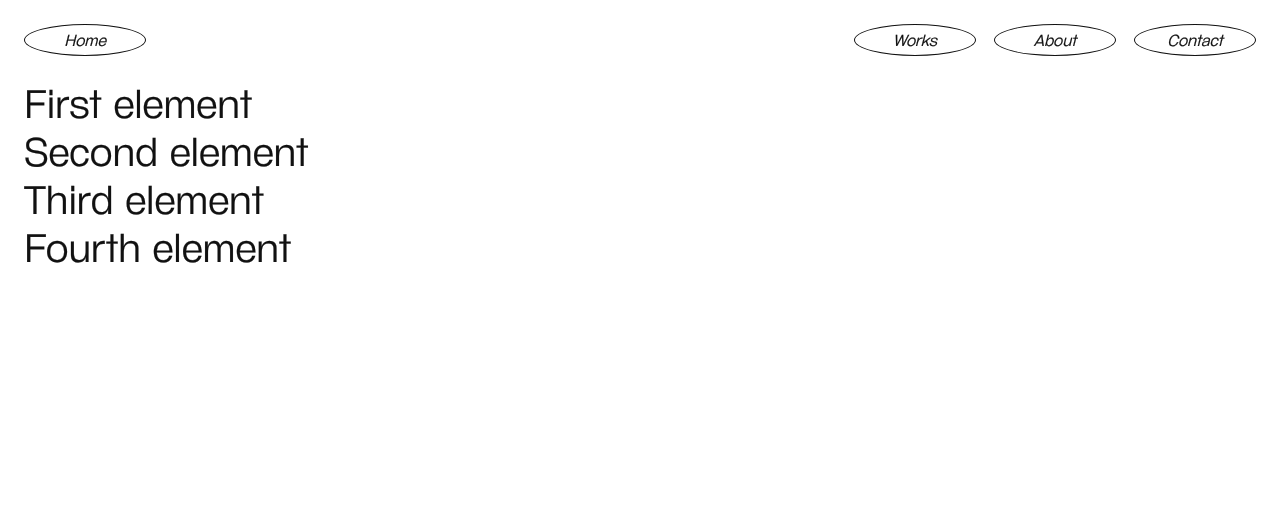
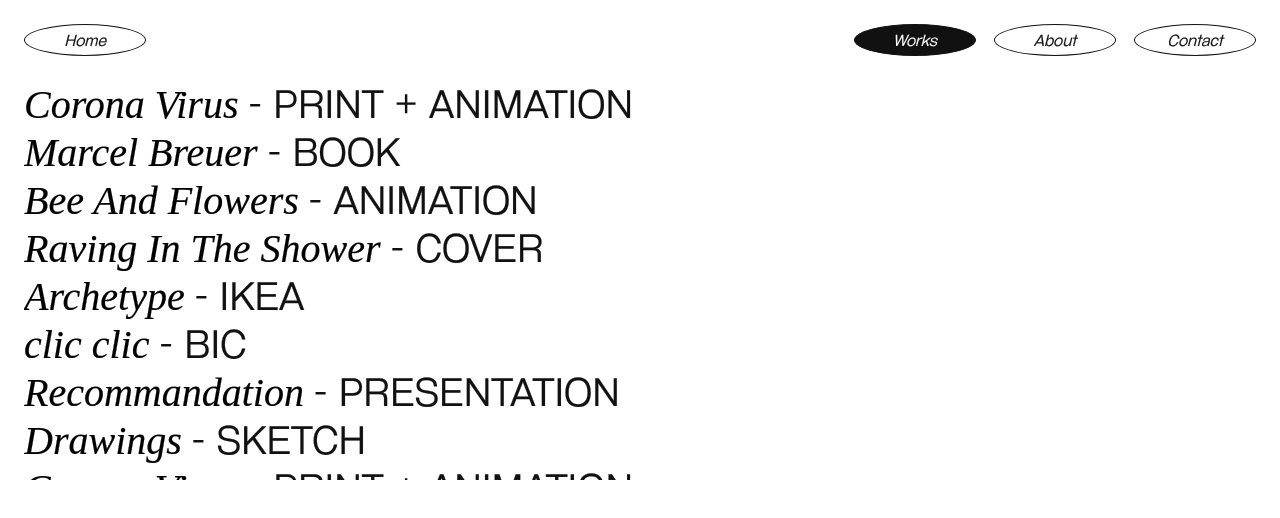
Before and after one commit to Hugofgx9/LouisePortfolio2, a Vue app: page /works in a window 1280 px wide. Shown: the top 518 px of the page. Built offline with nearby package versions, Linux system fonts and the light colour scheme.

Commit message:
ADD: mq-slot component

```diff
--- a/src/App.vue
+++ b/src/App.vue
@@ -1,19 +1,11 @@
 <script>
-import NavBar from '@/components/NavBar.vue'
+import mqSlot from '@/components/mq-slot.vue';
+import NavBar from '@/components/NavBar.vue';
 
 export default {
 	components: {
 		NavBar,
-  },
-  created: function () {
-    this.updateWidth();
-  },
-  methods: {
-    updateWidth: function () {
-      window.addEventListener( 'resize', () => {
-        this.$store.commit('setWindowWidth')
-      }, false)
-    }
+		mqSlot,
 	},
 }
 
@@ -21,8 +13,10 @@ export default {
 
 <template>
 	<div id="app">
+		<mq-slot mq="sm">
 			<NavBar />
 			<router-view/>
+		</mq-slot>
 	</div>
 </template>
 
--- a/src/components/InfiniteScroll.vue
+++ b/src/components/InfiniteScroll.vue
@@ -4,12 +4,26 @@ import infiniteScroll from '../myClass/infiniteScroll.js';
 export default {
 	name: 'InfiniteScroll',
 
+	data () {
+		return {
+			projects: [
+				{lib: 'Corona Virus', type: 'PRINT + ANIMATION'},
+				{lib: 'Marcel Breuer', type: 'BOOK'},
+				{lib: 'Bee And Flowers', type: 'ANIMATION'},
+				{lib: 'Raving In The Shower', type: 'COVER'},
+				{lib: 'Archetype', type: 'IKEA'},
+				{lib: 'clic clic', type: 'BIC'},
+				{lib: 'Recommandation', type: 'PRESENTATION'},
+				{lib: 'Drawings', type: 'SKETCH'},
+			]
+		}
+	},
+
 	mounted: function () {
 		const myScroll = new infiniteScroll('#infinit-scroll-box', 'ul');
 	},
 
 	methods: {
-
 	},
 
 	computed: {
@@ -24,10 +38,11 @@ export default {
 <template>
 	<div id='infinit-scroll-box'>
 		<ul>
-			<li>First element</li>
-			<li>Second element</li>
-			<li>Third element</li>
-			<li>Fourth element</li>
+			<li v-for="project in projects" :key="project.lib">
+				<a href="" >
+					<span class='italic-text'> {{ project.lib }} </span> - {{ project.type }}
+				</a>
+			</li>
 		</ul>
 	</div>
 
@@ -36,16 +51,24 @@ export default {
 <style lang='scss' scoped>
 
 #infinit-scroll-box {
-	height: 200px;
+	height: 400px;
 	overflow: scroll;
 
 	li{
 		font-size: 40px;
+
+		.italic-text {
+			color: black;
+		}
+
+		a:hover{
+			color: $second-color;
+		}
 	}
 
-	// &::-webkit-scrollbar {
- //    display: none;
-	// }
+	&::-webkit-scrollbar {
+    display: none;
+	}
 }
 
 
--- a/src/components/OvalLink.vue
+++ b/src/components/OvalLink.vue
@@ -61,10 +61,9 @@ a {
 	border-radius: 50%;
 	transition: all .1s ease;
 
-	&:hover {
+	&:hover, &.router-link-active {
 		background-color: $primary-color;
 		color: white;
-
 	}
 
 	&.sm {
--- /dev/null
+++ b/src/components/mq-slot.vue
@@ -0,0 +1,44 @@
+<script>
+export default {
+	name: 'mqSlot',
+	props: {
+		mq: {
+			type: String,
+			required: true,
+		}
+	},
+	data() {
+		return {
+			breakpoints: {
+				sm: 768,
+				lg: Infinity,
+			},
+			windowWidth: 0,
+		}
+	},
+	created: function () {
+		this.updateWidth();
+		console.log(this.breakpoints[this.mq]);
+	},
+	methods: {
+		updateWidth: function () {
+			window.addEventListener( 'resize', () => {
+				this.$store.commit('setWindowWidth')
+				this.windowWidth = this.$store.state.windowWidth;
+				console.log(this.breakpoints[this.mq] > this.windowWidth);
+			}, false)
+		}
+	},
+}
+</script>
+
+<template>
+	<div v-if="this.breakpoints[mq] > this.windowWidth">
+		<slot></slot>
+	</div>
+
+</template>
+
+<style lang="scss">
+
+</style>
--- a/src/myClass/infiniteScroll.js
+++ b/src/myClass/infiniteScroll.js
@@ -4,7 +4,7 @@ export default class infiniteScroll {
 		this.container = document.querySelector(container);
 		this.content = this.container.querySelector(content);
 
-		setTimeout( function() {this.init()}.bind(this), 0);
+		setTimeout( function() {this.init()}.bind(this), 10);
 	}
 
 	init() {
@@ -20,17 +20,15 @@ export default class infiniteScroll {
 
 		this.container.scrollTop = this.contentHeight;
 
+		console.log(this.contentHeight);
+
 		this.onScroll();
 
 	}
 
 	onScroll() {
-
 		this.container.addEventListener('scroll', () => {
-
-
 			this.scrollTop = this.container.scrollTop;
-
 			if ( this.scrollTop >=  (this.contentHeight + this.contentHeight/ this.numberOfItem)) {
 				this.container.scrollTop =  (this.scrollTop - (this.contentHeight));
 			}
--- a/src/scss/_init.scss
+++ b/src/scss/_init.scss
@@ -34,5 +34,5 @@ button:focus {
 .italic-text {
   font-family: 'Times New Roman';
   font-style: italic;
-  color: #00ff3d;
+  color: $second-color;
 }
--- a/src/scss/_variables.scss
+++ b/src/scss/_variables.scss
@@ -1,7 +1,7 @@
 //@import '_font.scss';
 
 $primary-color: #111111;
-$second-color: green;
+$second-color: #00ff3d;
 $big-font-size: 4.1vw;
 $big-font-mobile: 6vw;
 
```
Lines whose indentation alone changed are shown as unchanged.
